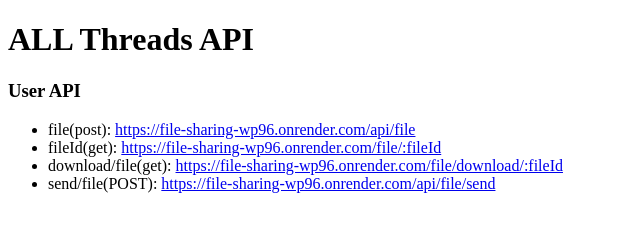
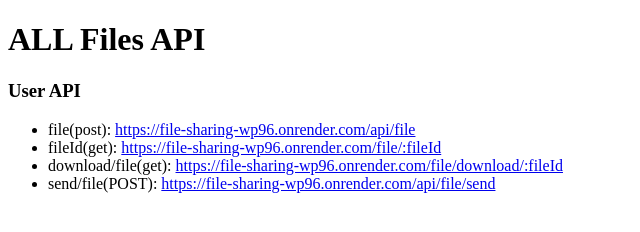
Before and after one commit to alabhishek17/file_sharing, a website: page index.html in a window 1280 px wide. Shown: the whole page, without its empty margins (0-640 px from the left). Drawn offline with Linux system fonts and the light colour scheme.

Commit message:
file included

```diff
--- a/index.html
+++ b/index.html
@@ -4,11 +4,11 @@
 <head>
     <meta charset="UTF-8">
     <meta name="viewport" content="width=device-width, initial-scale=1.0">
-    <title>threds api</title>
+    <title>file sharing api</title>
 </head>
 
 <body>
-    <h1>ALL Threads API</h1>
+    <h1>ALL Files API</h1>
 
     <h3>User API</h3>
     <ul>
```
